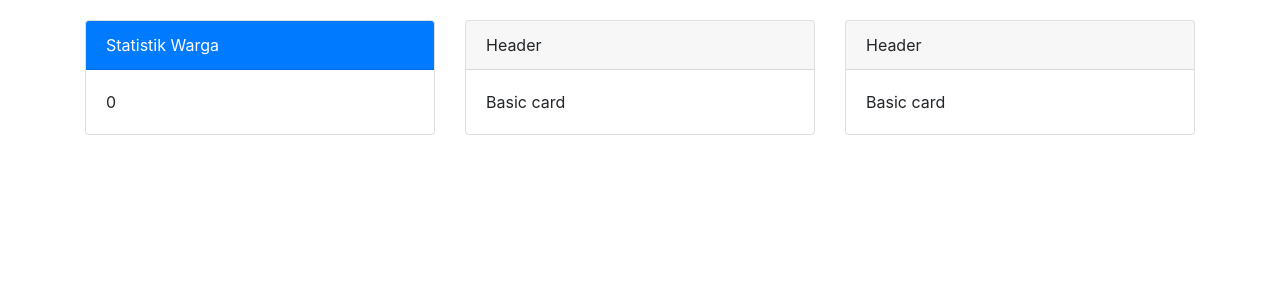
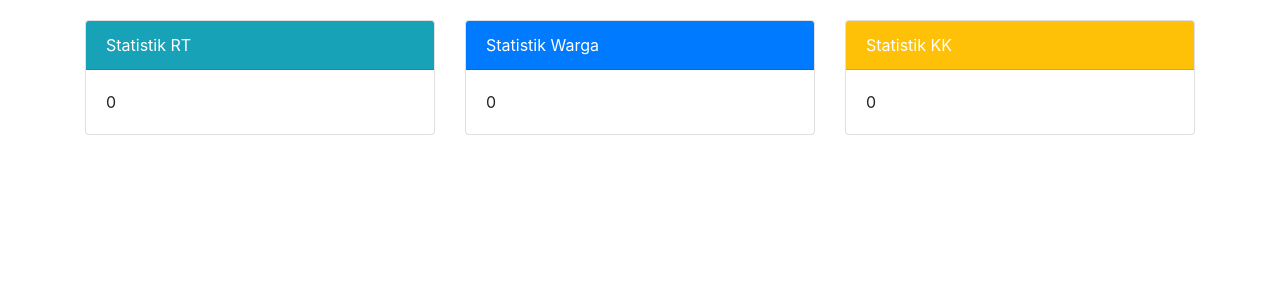
Before and after one commit to hellohaidev/appswarga, a PHP site: page /wargaapps/page.php?page=1 in a window 1280 px wide. Shown: the part 56-356 px from the top of the page. Run offline with PHP 8.4, Linux system fonts and the light colour scheme; the visitor is signed in with stand-in values (Sample User, id 1); data that the repository does not hold is empty.

Commit message:
update home

```diff
--- a/inc/home.php
+++ b/inc/home.php
@@ -9,6 +9,14 @@ $ds = mysqli_fetch_array($statistikWarga);
 
 <div class="row">
 
+
+    <div class="col-md-4">
+        <div class="card">
+            <div class="card-header bg-info text-white">Statistik RT</div>
+            <div class="card-body">0</div>
+        </div>
+    </div>
+
     <div class="col-md-4">
         <div class="card">
             <div class="card-header bg-primary text-white">Statistik Warga</div>
@@ -18,15 +26,8 @@ $ds = mysqli_fetch_array($statistikWarga);
 
     <div class="col-md-4">
         <div class="card">
-            <div class="card-header">Header</div>
-            <div class="card-body">Basic card</div>
-        </div>
-    </div>
-
-    <div class="col-md-4">
-        <div class="card">
-            <div class="card-header">Header</div>
-            <div class="card-body">Basic card</div>
+            <div class="card-header bg-warning text-white">Statistik KK</div>
+            <div class="card-body">0</div>
         </div>
     </div>
 
```
